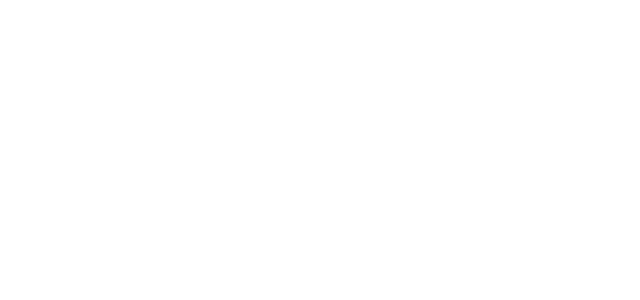
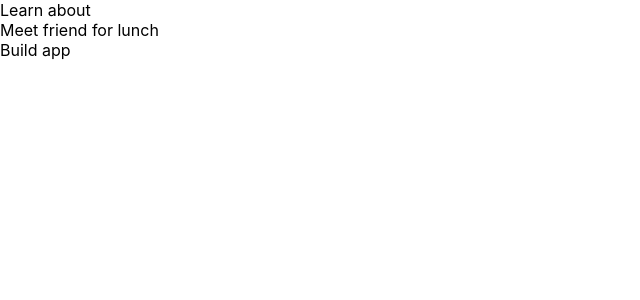
Before and after one commit to dariok87/react-hooks-practice, a React (Create React App) app: page / in a window 1280 px wide. Shown: the top 300 px of the page, without its empty margins (0-640 px from the left). Built offline with nearby package versions, Linux system fonts and the light colour scheme.

Commit message:
Create Todo component

```diff
--- a/src/App.js
+++ b/src/App.js
@@ -1,4 +1,8 @@
 import React, { useState } from "react";
+
+function Todo({ todo, index }) {
+  return <div className="todo">{todo.text}</div>;
+}
 
 function App() {
   const [todos, setTodos] = useState([
@@ -18,7 +22,11 @@
 
   return (
     <div className="app">
-      <div className="todo-list"></div>
+      <div className="todo-list">
+        {todos.map((todo, index) => (
+          <Todo key={index} index={index} todo={todo} />
+        ))}
+      </div>
     </div>
   );
 }
```
